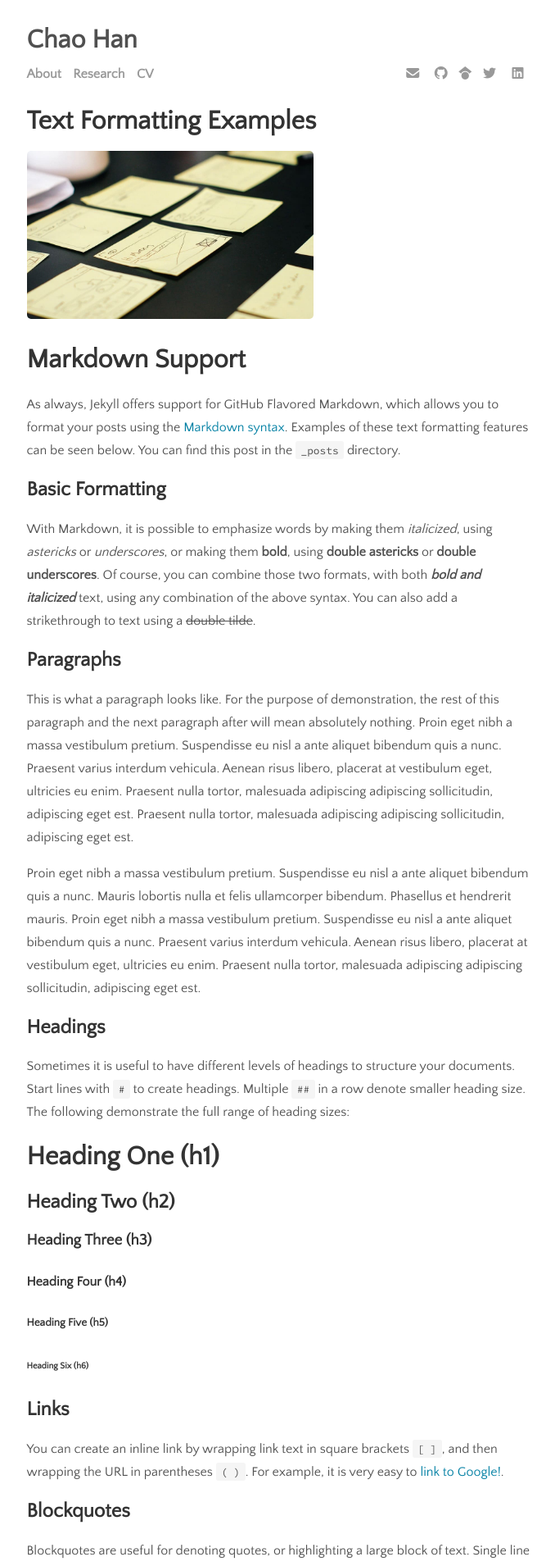
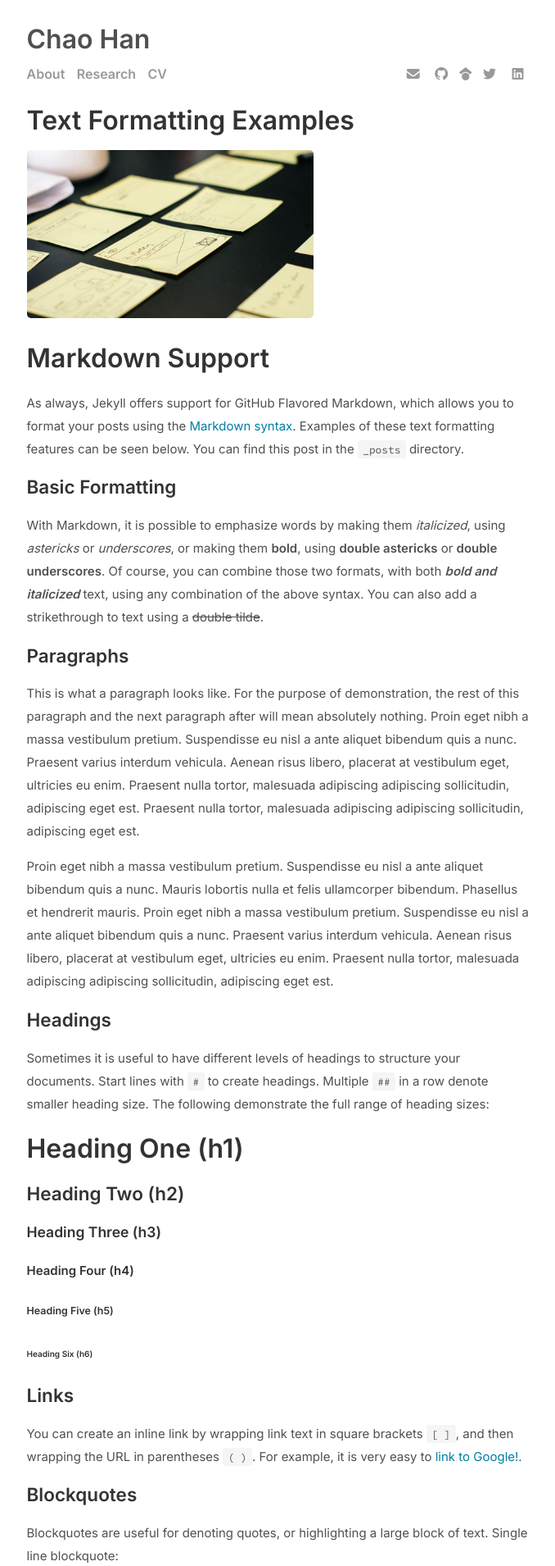
Before and after one commit to chaohanch/chaohanch.github.io, a Jekyll site: the page built from _posts/2014-01-01-text-formatting-examples.md, in a window 1280 px wide. Shown: the top 1910 px of the page at 82% size, without its empty margins (300-978 px from the left). Built offline with Jekyll 4.4.1, drawn with Linux system fonts in a browser that asks for light colours; nearby versions of some CDN libraries; formulas are drawn with MathJax 3; comment, search, counter and statistics services are not loaded.

Commit message:
font update

```diff
--- a/_includes/head.html
+++ b/_includes/head.html
@@ -16,8 +16,10 @@
   <!--<link href="{{ site.github.url }}/rss-feed.xml" type="application/rss+xml" rel="alternate" title="{{ site.title }} | {{ site.description }}"/>
   //-->
   <link rel="stylesheet" href="https://fonts.googleapis.com/css?family=PT+Serif:400,400italic,700%7CPT+Sans:400">
+  <link rel="stylesheet" href="https://fonts.googleapis.com/css2?family=Inter:wght@300;400;500;600&display=swap">
   <link rel="stylesheet" href="https://fonts.googleapis.com/css?family=Source+Code+Pro">
   <link rel="stylesheet" href="https://fonts.googleapis.com/css?family=Quattrocento+Sans">
+  <link rel="stylesheet" href="https://fonts.googleapis.com/css2?family=Nunito+Sans:wght@300;400;600&display=swap">
   <link rel="stylesheet" href="https://cdnjs.cloudflare.com/ajax/libs/font-awesome/7.0.1/css/all.min.css">
   <script type="text/javascript" async
     src="https://cdnjs.cloudflare.com/ajax/libs/mathjax/2.7.5/MathJax.js?config=TeX-MML-AM_CHTML">
--- a/_sass/_base.scss
+++ b/_sass/_base.scss
@@ -4,7 +4,7 @@
 
 body {
   font-family: $sans-serif-font-family;
-  font-size: 16px;
+  font-size: 15px;
   color: $body-color;
   line-height: 1.75rem;
   overflow-y: scroll;
@@ -73,7 +73,7 @@ a:hover {
 
 // author name highlight
 .author {
-  color:#007FA3;
+  // color:#007FA3;
   font-weight: bold;
 }
 
--- a/assets/css/main.scss
+++ b/assets/css/main.scss
@@ -1,11 +1,10 @@
 ---
 ---
 
-$sans-serif-font-family: "Quattrocento Sans", sans-serif;
+$sans-serif-font-family: "Inter", "Quattrocento Sans", sans-serif;
 $code-font-family:       "Source Code Pro", monospace;
 
 $body-color:             #505050;
-// $body-color:             black;
 $link-color:             #007FA3;
 $link-hover-color:       #0D534D;
 
```
